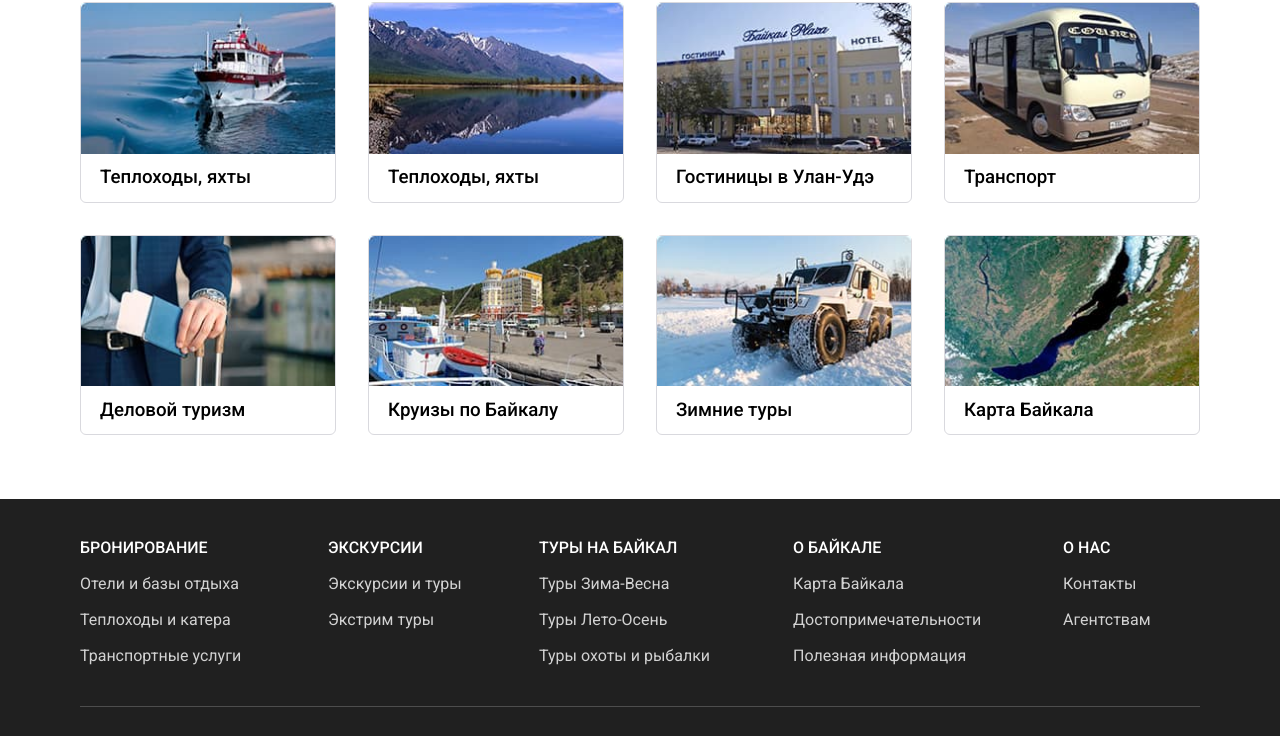
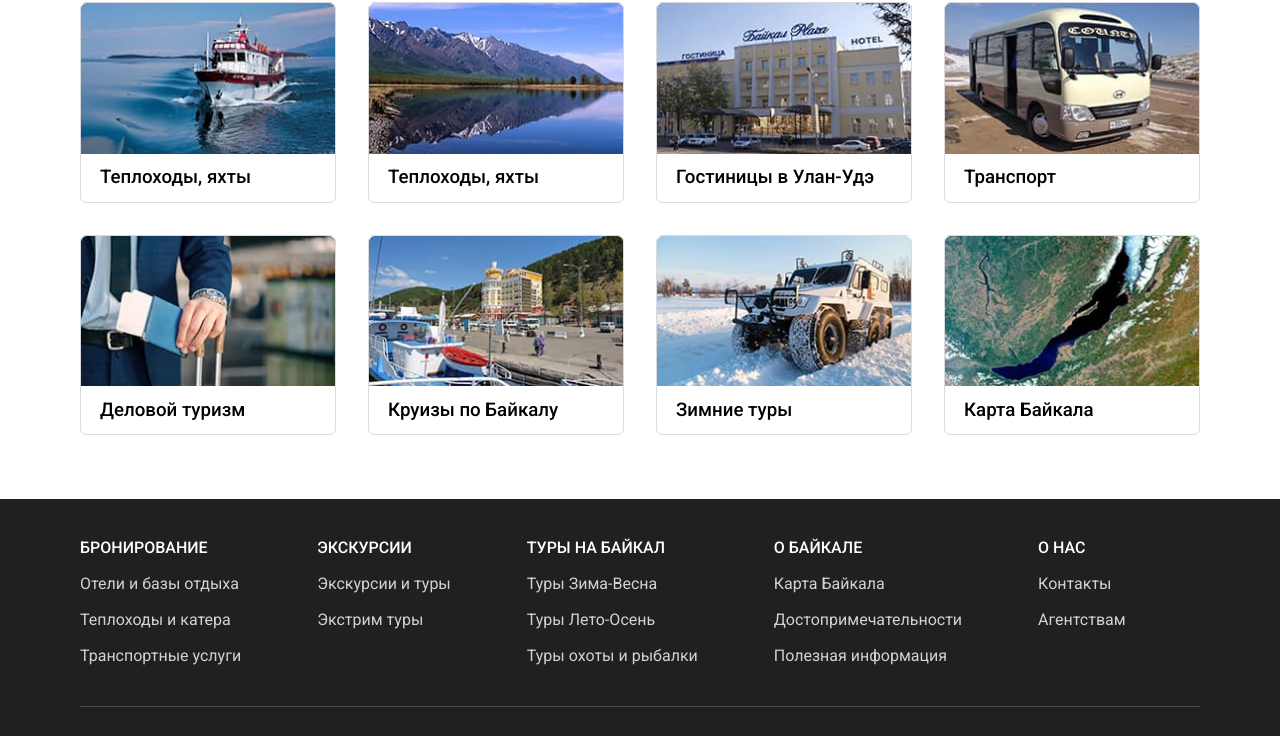
Before and after one commit to galiovets/baikal-add, a plain HTML site: page index.html in a window 1280 px wide. Shown: the part 295-1031 px from the top of the page. Drawn offline with nearby package versions, Linux system fonts and the light colour scheme.

Commit message:
corrected

```diff
--- a/css/styles.css
+++ b/css/styles.css
@@ -117,32 +117,10 @@ img {
 .upper.booking,
 .upper.excursions,
 .upper.tours,
-.upper.about-baikal,
-.upper.about-us {
+.upper.about-baikal {
   display: flex;
   flex-direction: column;
   margin-right: 76px;
-}
-
-.upper.booking {
-  width: 172px;
-}
-
-.upper.excursions {
-  width: 135px;
-}
-
-.upper.tours {
-  width: 178px;
-}
-
-.upper.about-baikal {
-  width: 194px;
-}
-
-.upper.about-us {
-  width: 96px;
-  margin-right: 0;
 }
 
 .upper.title {
```
